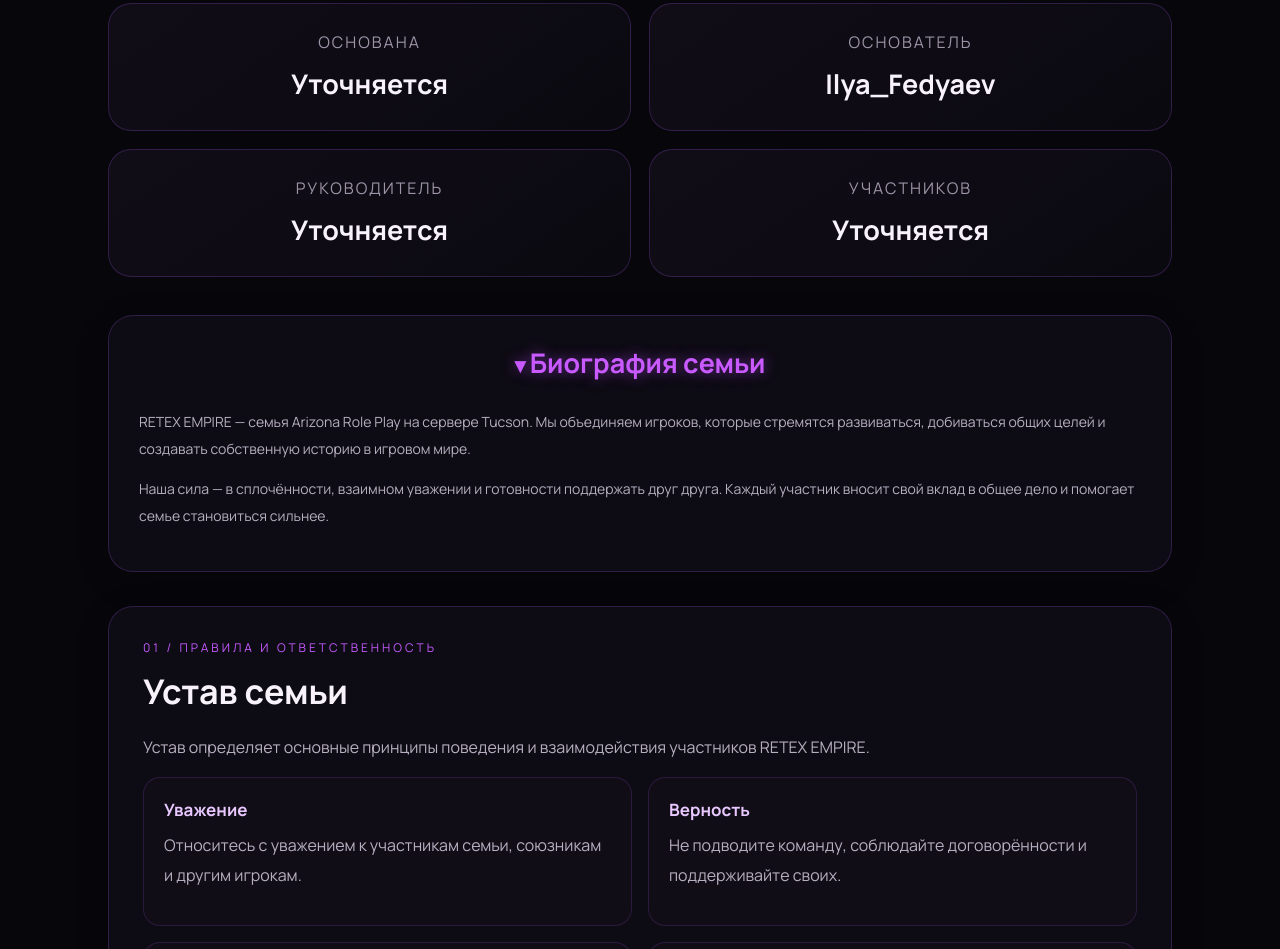
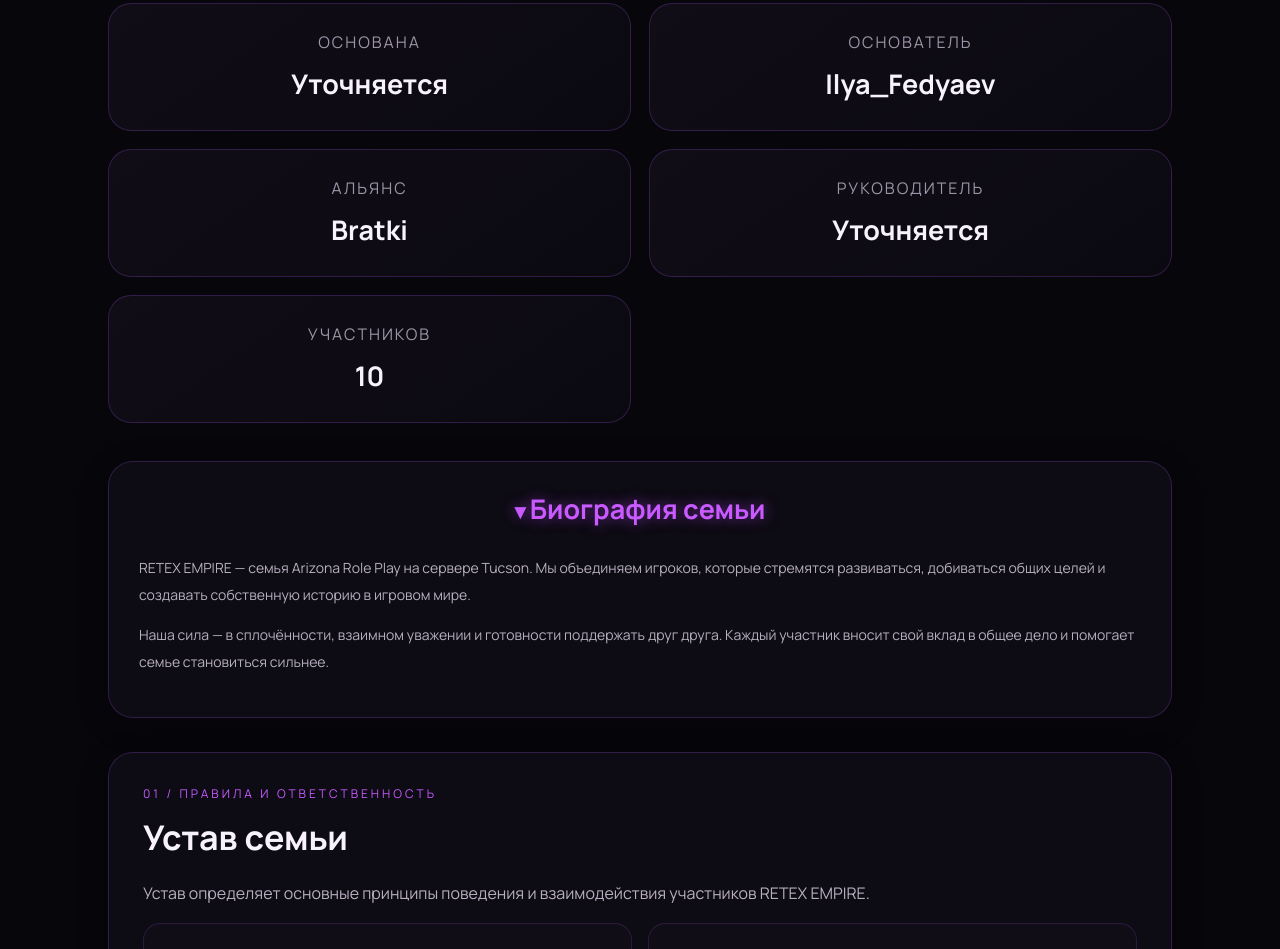
Before and after one commit to MAGINSTER/Retex.Empire.github.io, a plain HTML site: page index.html in a window 1280 px wide. Shown: the part 848-1797 px from the top of the page. Drawn offline with Linux system fonts and the light colour scheme.

Commit message:
Update family member count and alliance

```diff
--- a/index.html
+++ b/index.html
@@ -70,8 +70,9 @@ footer strong{color:#c65aff}
 <div class="info-card"><small>Название</small><strong>RETEX EMPIRE</strong></div>
 <div class="info-card"><small>Основана</small><strong>Уточняется</strong></div>
 <div class="info-card"><small>Основатель</small><strong>Ilya_Fedyaev</strong></div>
+<div class="info-card"><small>Альянс</small><strong>Bratki</strong></div>
 <div class="info-card"><small>Руководитель</small><strong>Уточняется</strong></div>
-<div class="info-card"><small>Участников</small><strong>Уточняется</strong></div>
+<div class="info-card"><small>Участников</small><strong>10</strong></div>
 </section>
 <details class="panel" open>
 <summary>Биография семьи</summary>
```
